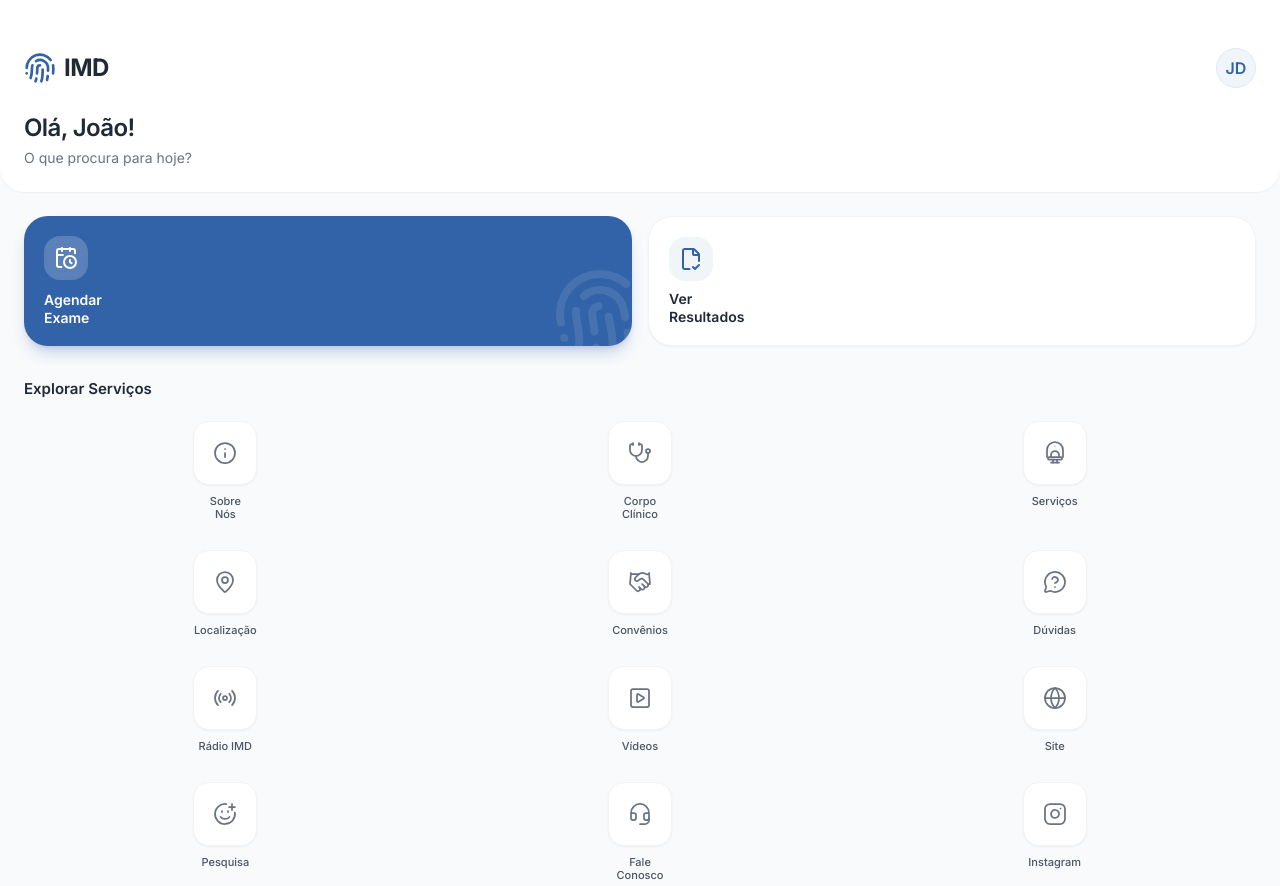
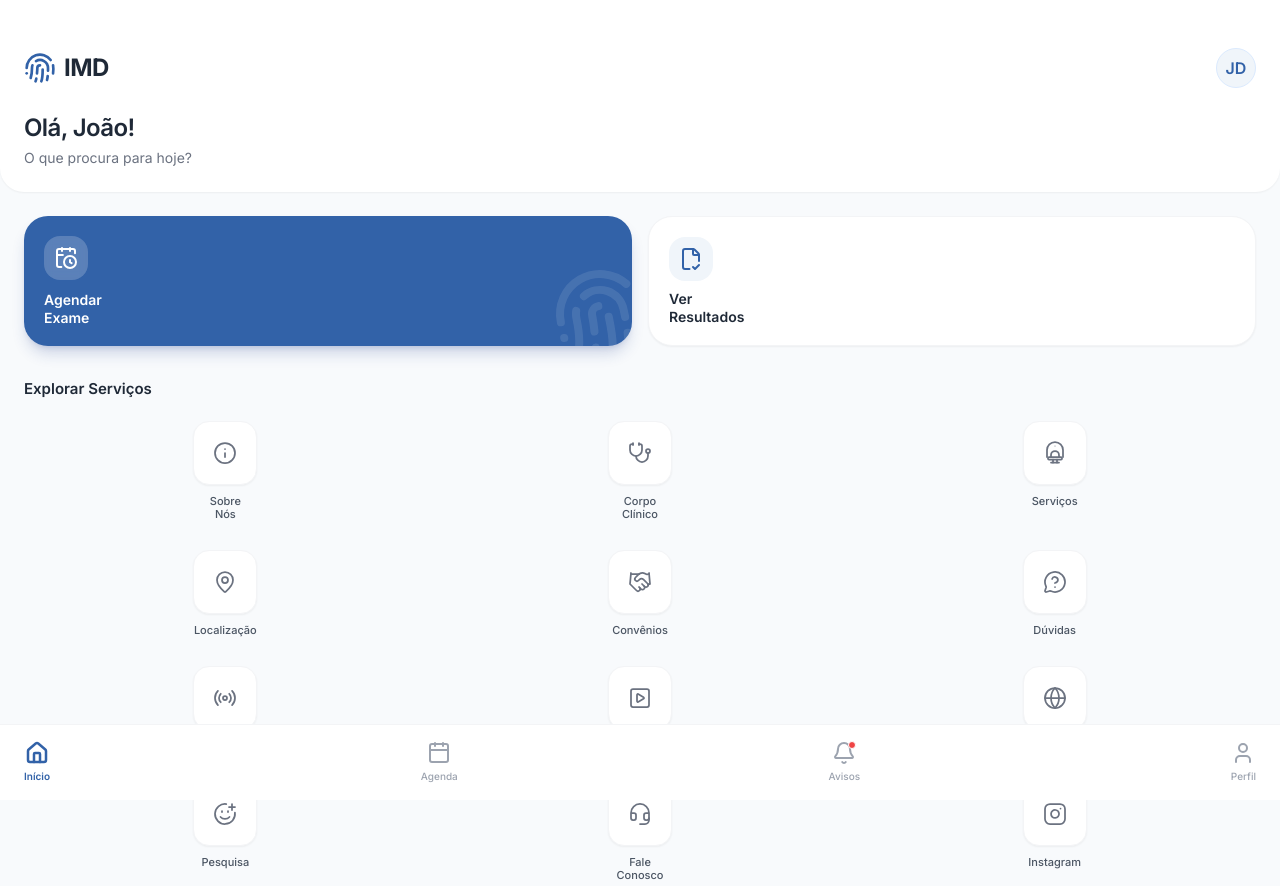
Before and after one commit to gustavotiimd/gustavotiimd.github.io, a plain HTML site: page index.html in a window 1280 px wide. Shown: the top 886 px of the page. Drawn offline with nearby package versions, Linux system fonts and the light colour scheme.

Commit message:
Adjust padding and fix bottom navigation position

```diff
--- a/index.html
+++ b/index.html
@@ -61,7 +61,7 @@
         </div>
 
         <!-- Área de Conteúdo -->
-        <div class="px-6 pt-6 pb-6 no-scrollbar">
+        <div class="px-6 pt-6 pb-24 no-scrollbar">
 
             <!-- Acesso Rápido (Destaques) -->
             <div class="grid grid-cols-2 gap-4 mb-8">
@@ -201,7 +201,7 @@
         </div>
 
         <!-- Menu Inferior (Bottom Navigation) -->
-        <div class="w-full bg-white border-t border-gray-100 px-6 py-4 flex justify-between items-center">
+        <div class="fixed bottom-0 left-0 w-full bg-white border-t border-gray-100 px-6 py-4 flex justify-between items-center">
             <button class="flex flex-col items-center text-imd btn-press">
                 <i data-lucide="home" class="w-6 h-6 mb-1" style="stroke-width: 2.5;"></i>
                 <span class="text-[10px] font-semibold">Início</span>
```
